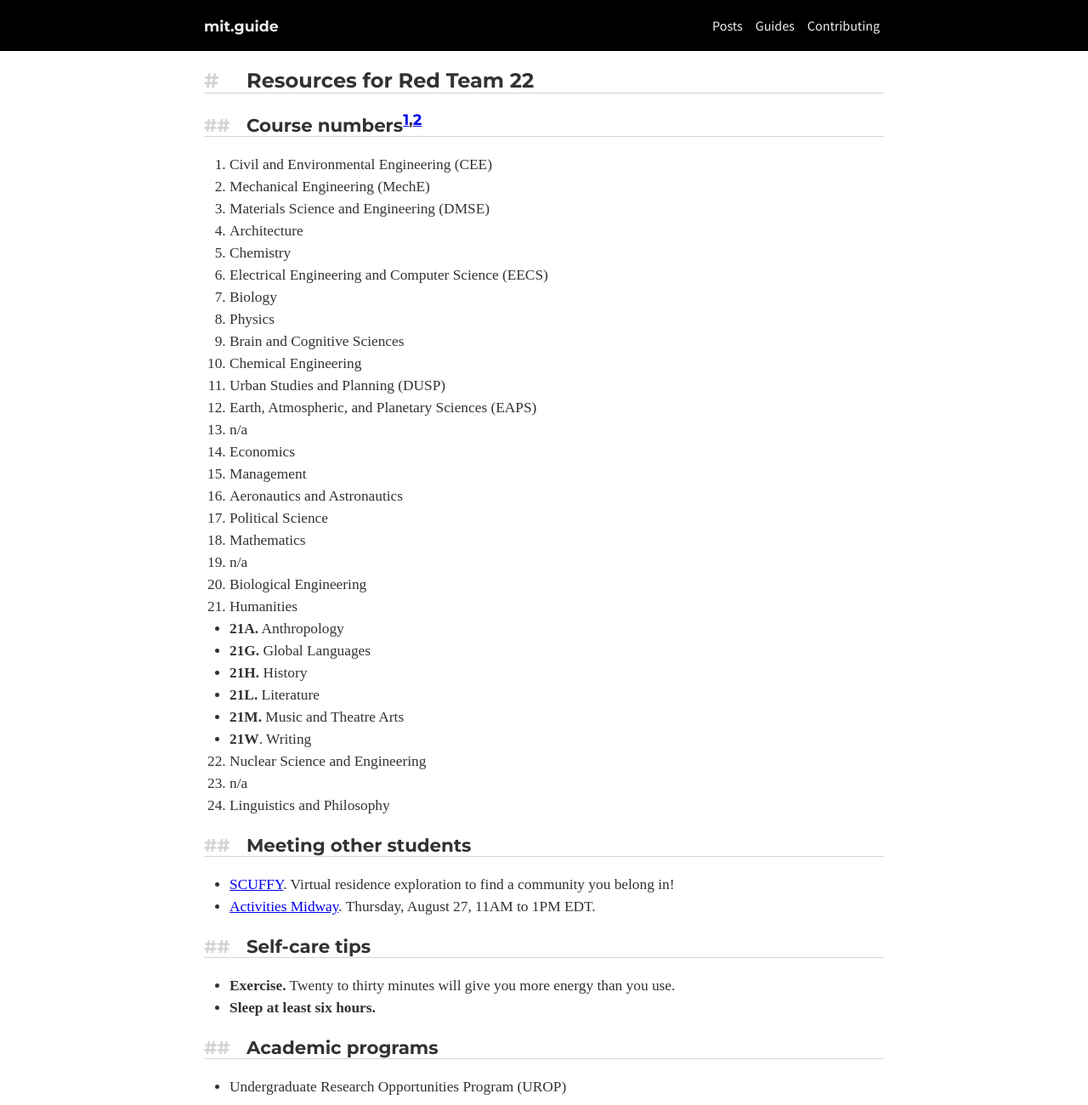
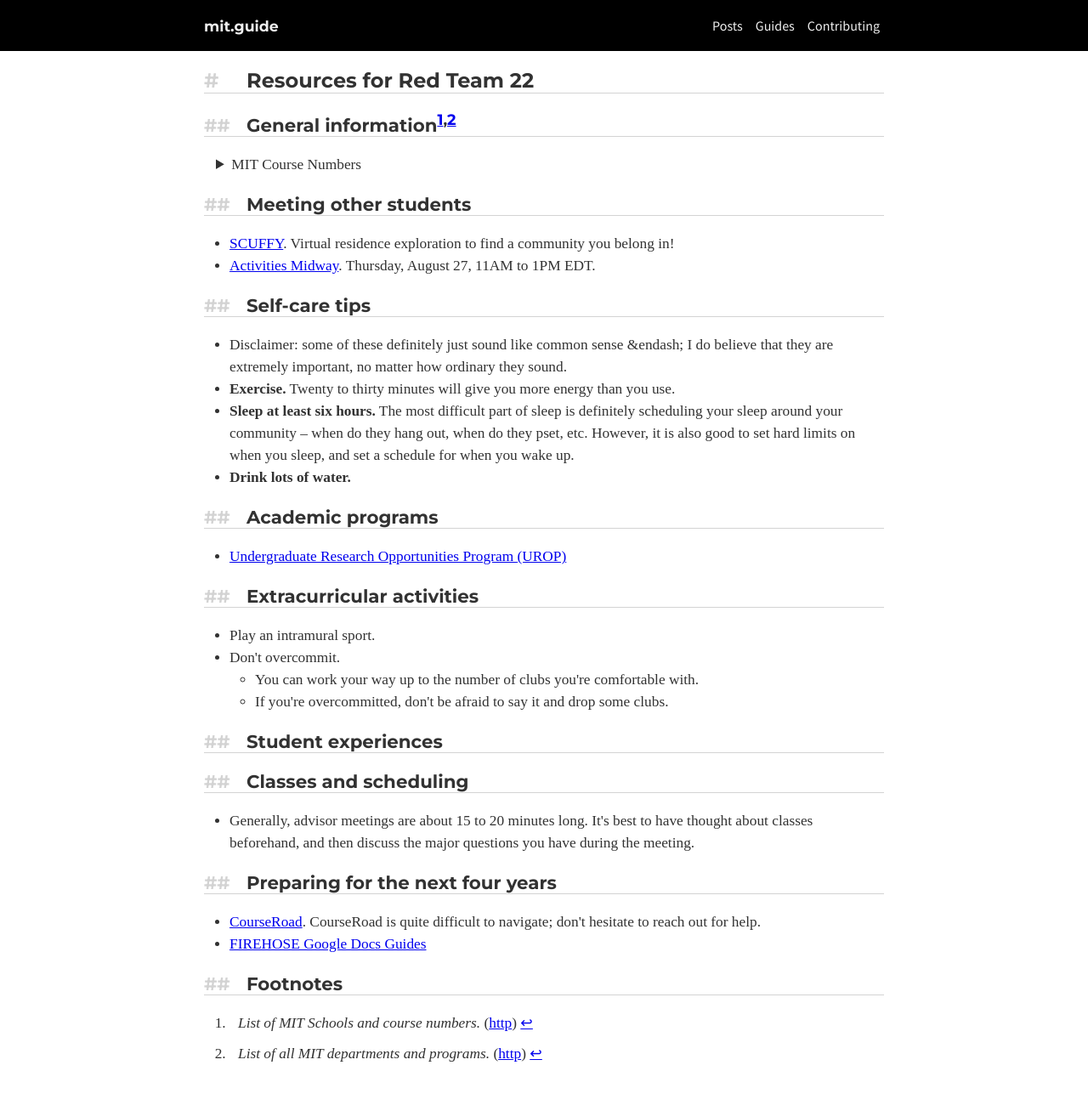
Before and after one commit to mitguide/mitguide.github.io, a Gatsby site: page /2024/red22 in a window 1280 px wide. Shown: the top 1300 px of the page at 85% size. Built offline with nearby package versions, Linux system fonts and the light colour scheme; Gatsby itself is replaced by a stand-in of ours; some packages are replaced by stand-ins of ours; a web font is replaced by a local one.

Commit message:
self care

```diff
--- a/content/2024/red22.mdx
+++ b/content/2024/red22.mdx
@@ -4,7 +4,10 @@
 slug: 2024/red22
 ---
 
-## Course numbers[^courses]<sup>,</sup>[^subjects]
+## General information[^courses]<sup>,</sup>[^subjects]
+<details>
+  <summary>MIT Course Numbers</summary>
+
 1. Civil and Environmental Engineering (CEE)
 2. Mechanical Engineering (MechE)
 3. Materials Science and Engineering (DMSE)
@@ -36,20 +39,24 @@
 23. n/a
 24. Linguistics and Philosophy
 
+</details>
+
 ## Meeting other students
 * [SCUFFY](https://scuffy.mit.edu/ESC-Events-a37325bb5ae542b4943f7d1a19b68ce2). Virtual residence exploration to find a community you belong in!
 * [Activities Midway](https://midway.techx.io/). Thursday, August 27, 11AM to 1PM EDT.
 
 ## Self-care tips
+* Disclaimer: some of these definitely just sound like common sense &endash; I do believe that they are extremely important, no matter how ordinary they sound.
 * **Exercise.** Twenty to thirty minutes will give you more energy than you use.
-* **Sleep at least six hours.**
+* **Sleep at least six hours.** The most difficult part of sleep is definitely scheduling your sleep around your community &ndash; when do they hang out, when do they pset, etc. However, it is also good to set hard limits on when you sleep, and set a schedule for when you wake up.
+* **Drink lots of water.**
 
 ## Academic programs
-* Undergraduate Research Opportunities Program (UROP)
+* <Link to="/urop">Undergraduate Research Opportunities Program (UROP)</Link>
 
 ## Extracurricular activities
-* Play an intramural sport
-* Don't overcommit
+* Play an intramural sport.
+* Don't overcommit.
   * You can work your way up to the number of clubs you're comfortable with.
   * If you're overcommitted, don't be afraid to say it and drop some clubs.
 
@@ -60,7 +67,8 @@
 * Generally, advisor meetings are about 15 to 20 minutes long. It's best to have thought about classes beforehand, and then discuss the major questions you have during the meeting.
 
 ## Preparing for the next four years
-* https://courseroad.mit.edu/road/
+* [CourseRoad](https://courseroad.mit.edu/road/). CourseRoad is quite difficult to navigate; don't hesitate to reach out for help.
+* [FIREHOSE Google Docs Guides](https://docs.google.com/document/d/1gZ-4H8vx8Rb4enMUdreYXSeQiZnh2FzotCFX2y8fV3Q/edit?usp=sharing)
 
 
 [^courses]: _List of MIT Schools and course numbers._ ([http](http://catalog.mit.edu/schools/))
```
